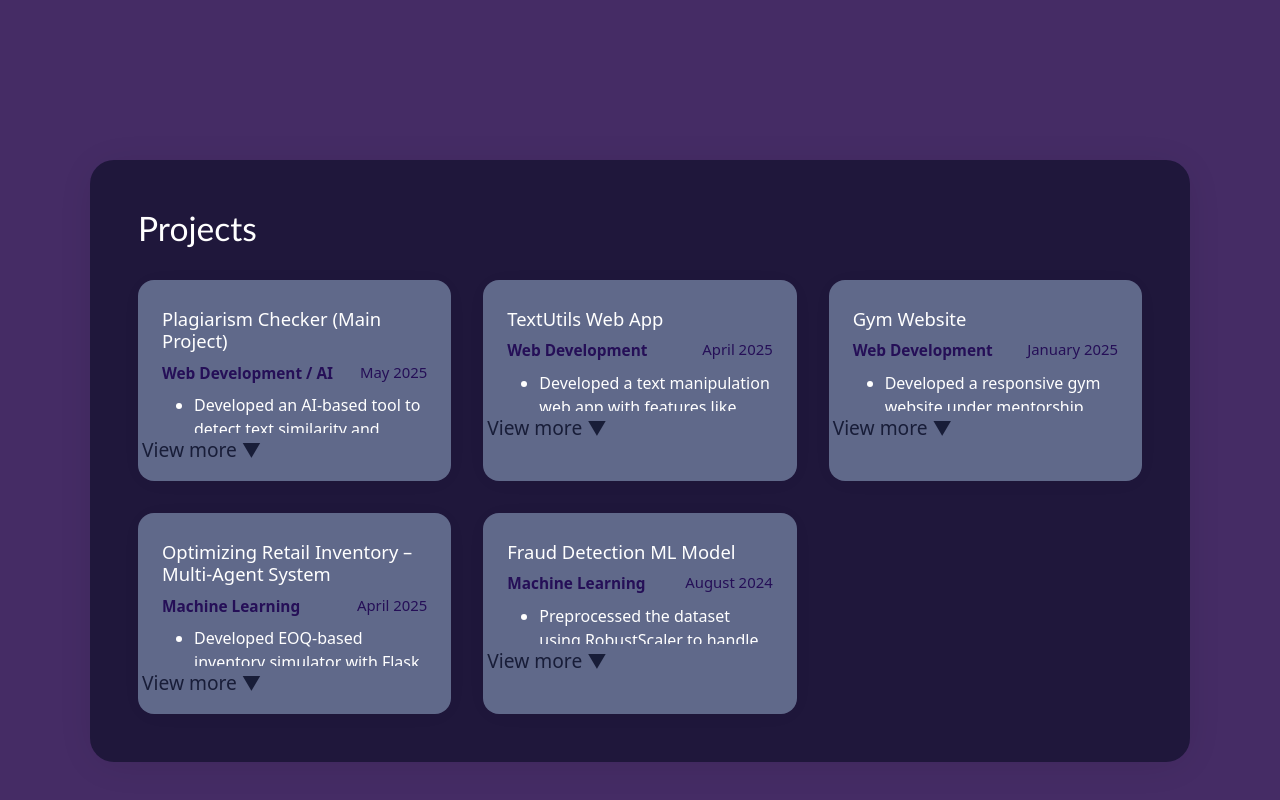
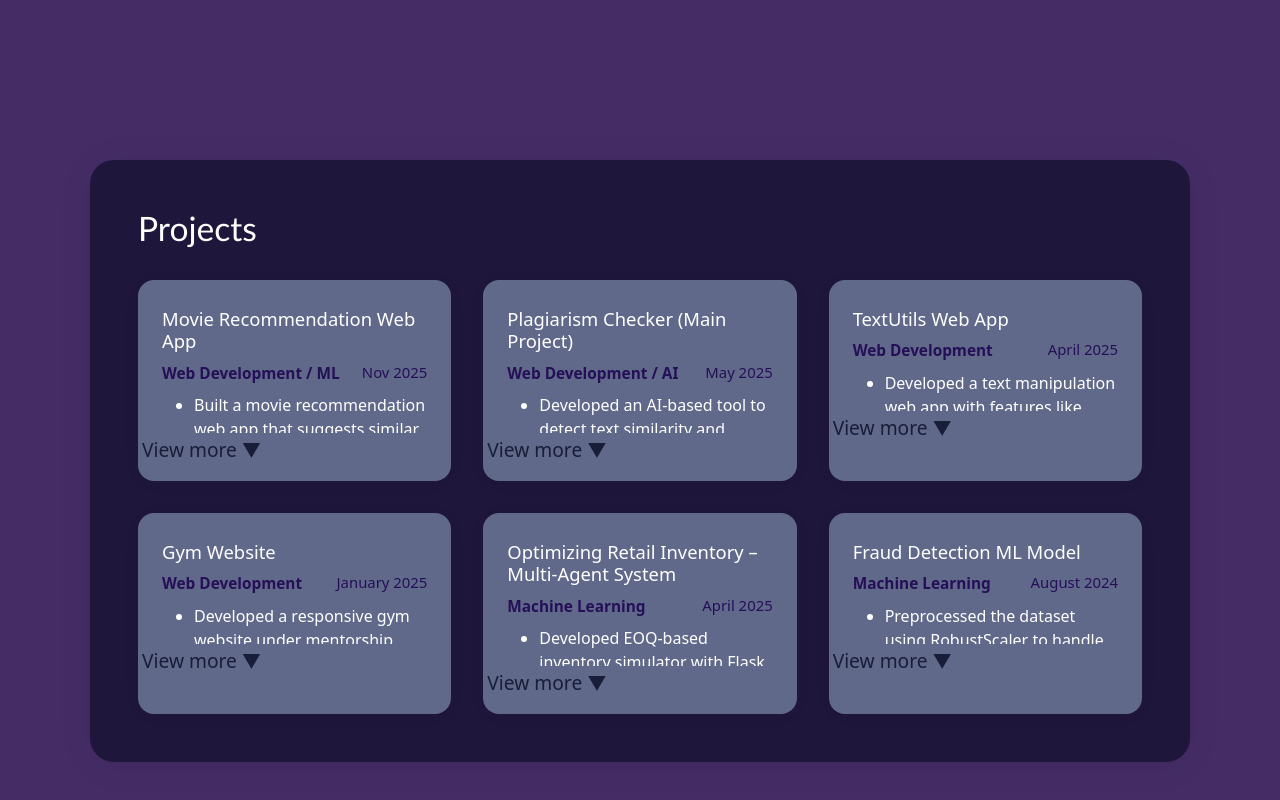
Before and after one commit to khushi1315/MY-PORTFOLIO, a React (Create React App) app: page / in a window 1280 px wide. Shown: the part 2399-3199 px from the top of the page. Built offline with nearby package versions, Linux system fonts and the light colour scheme; a web font is replaced by a local one.

Commit message:
added new project

```diff
--- a/src/App.js
+++ b/src/App.js
@@ -20,6 +20,23 @@ const skills = {
 };
 
 const projects = [
+
+   {
+    title: "Movie Recommendation Web App",
+    category: "Web Development / ML",
+    description: (
+      <>
+        <ul>
+          <li>Built a movie recommendation web app that suggests similar movies based on fav genre, fav movie.</li>
+          <li>Integrated React frontend with Flask and Express.js backends to serve ML-based recommendations.</li>
+        </ul>
+      </>
+    ),
+    tools: ["React.js", "Flask", "Express.js"],
+    github: "https://github.com/khushi1315/RecommendMovie",
+    LiveSite: "https://recommendmovie-xs00.onrender.com/",
+    date: " Nov 2025"
+  },
   {
     title: "Plagiarism Checker (Main Project)",
     category: "Web Development / AI",
```
